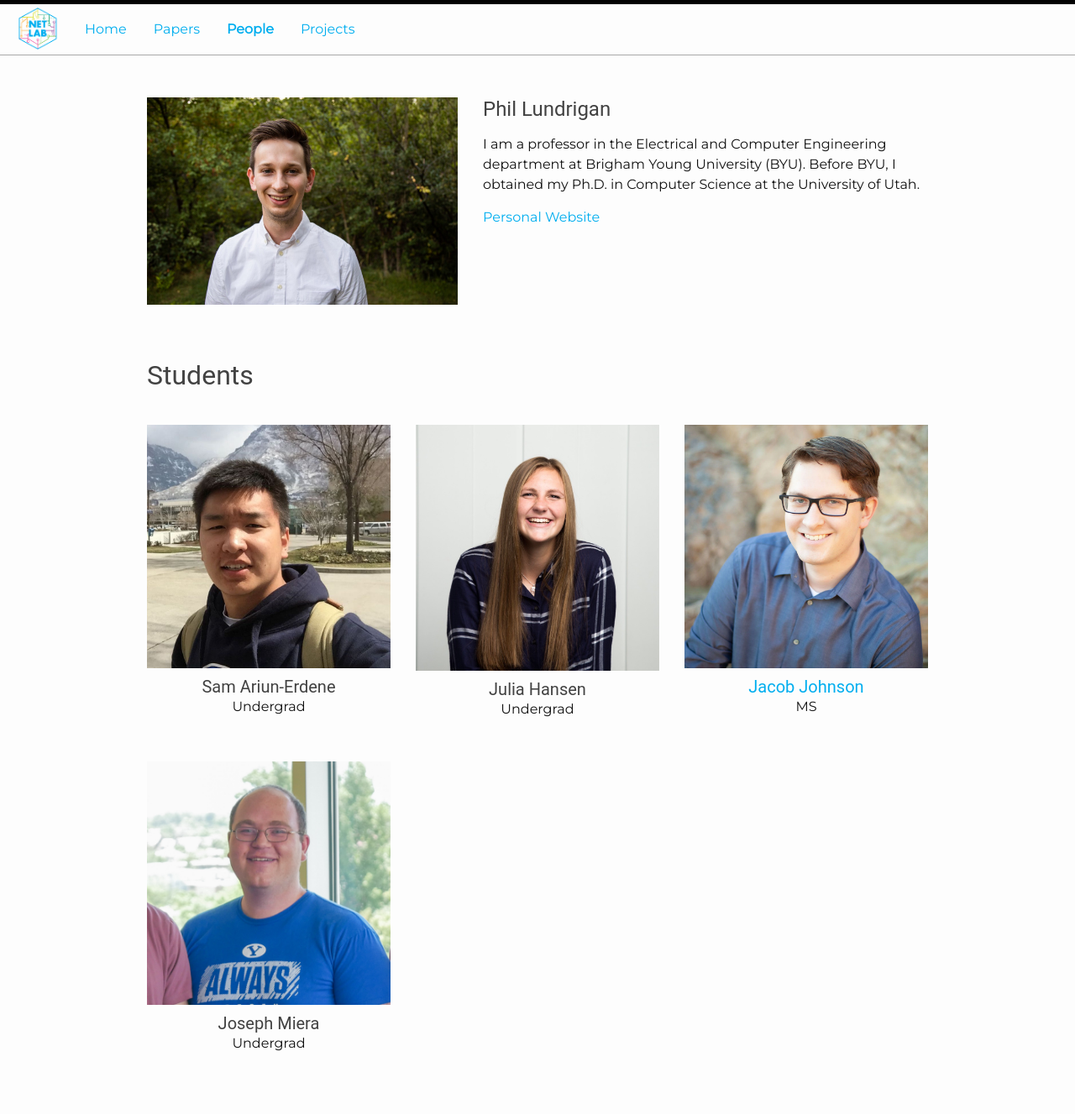
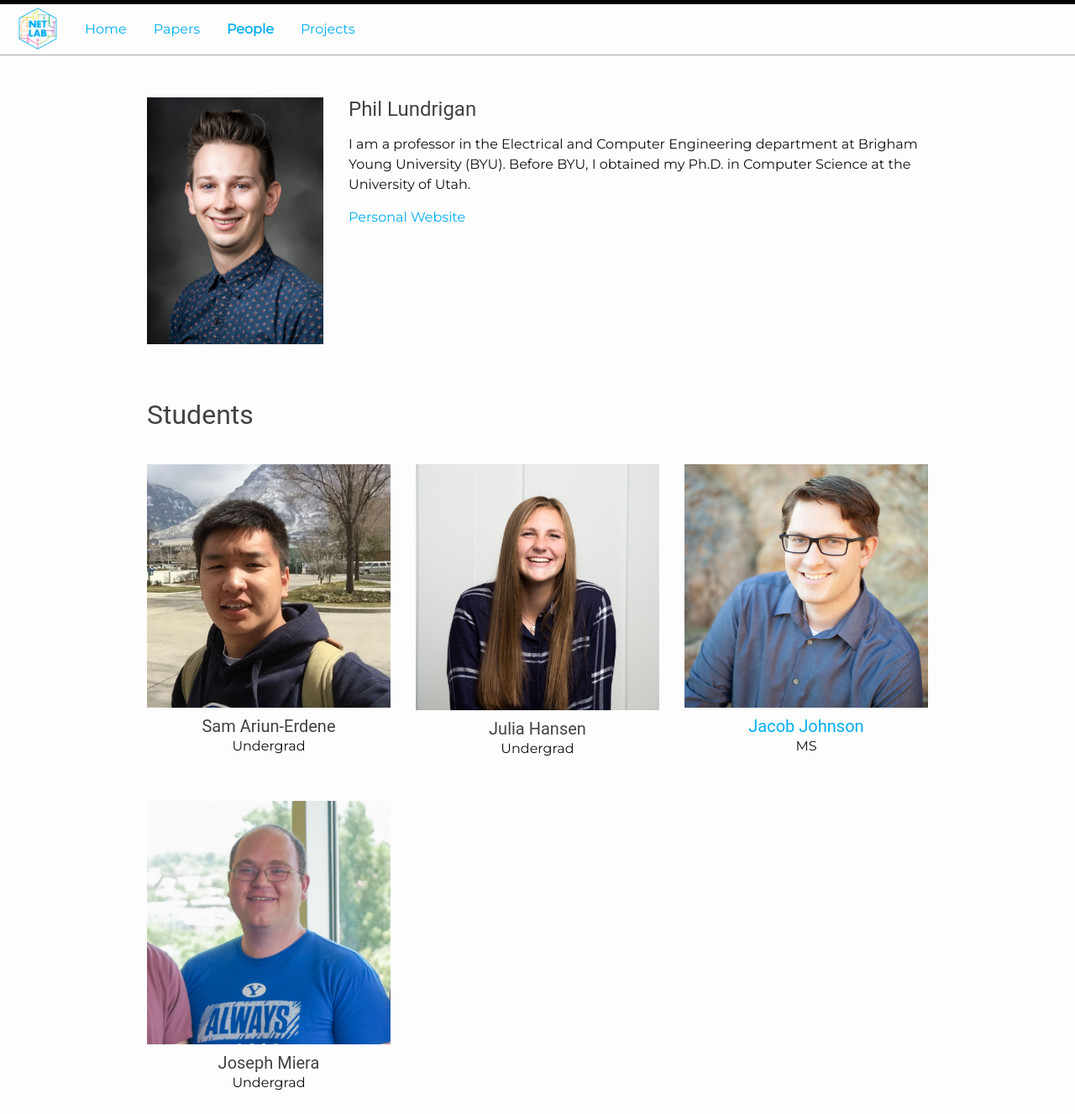
Before and after one commit to NET-BYU/NET-BYU.github.io, a Jekyll site: the page built from pages/people.html, in a window 1280 px wide. Shown: the whole page at 84% size. Built offline with Jekyll 4.4.1, drawn with Linux system fonts in a browser that asks for light colours; nearby versions of some CDN libraries; before the commit the page ends 1280 px from its top, so only the background shows below that.

Commit message:
Change my picture

```diff
--- a/_data/faculty.yaml
+++ b/_data/faculty.yaml
@@ -2,4 +2,4 @@
   description: >
     I am a professor in the Electrical and Computer Engineering department at Brigham Young University (BYU). Before BYU, I obtained my Ph.D. in Computer Science at the University of Utah.
   link: https://philip.lundrigan.org
-  image: /images/lundrigan.jpg
+  image: /images/lundrigan-2.jpg
--- a/pages/people.html
+++ b/pages/people.html
@@ -7,7 +7,7 @@ permalink: /people/
 <div class="current-faculty">
     {% for person in site.data.faculty %}
         <div class="row faculty">
-            <div class="col-sm-5">
+            <div class="col-sm-3">
                 {% if person.image %}
                     <img src="{{ person.image }}" alt="{{ person.name }}">
                 {% else %}
```
Also changed, not shown: images/lundrigan-2.jpg (added).
